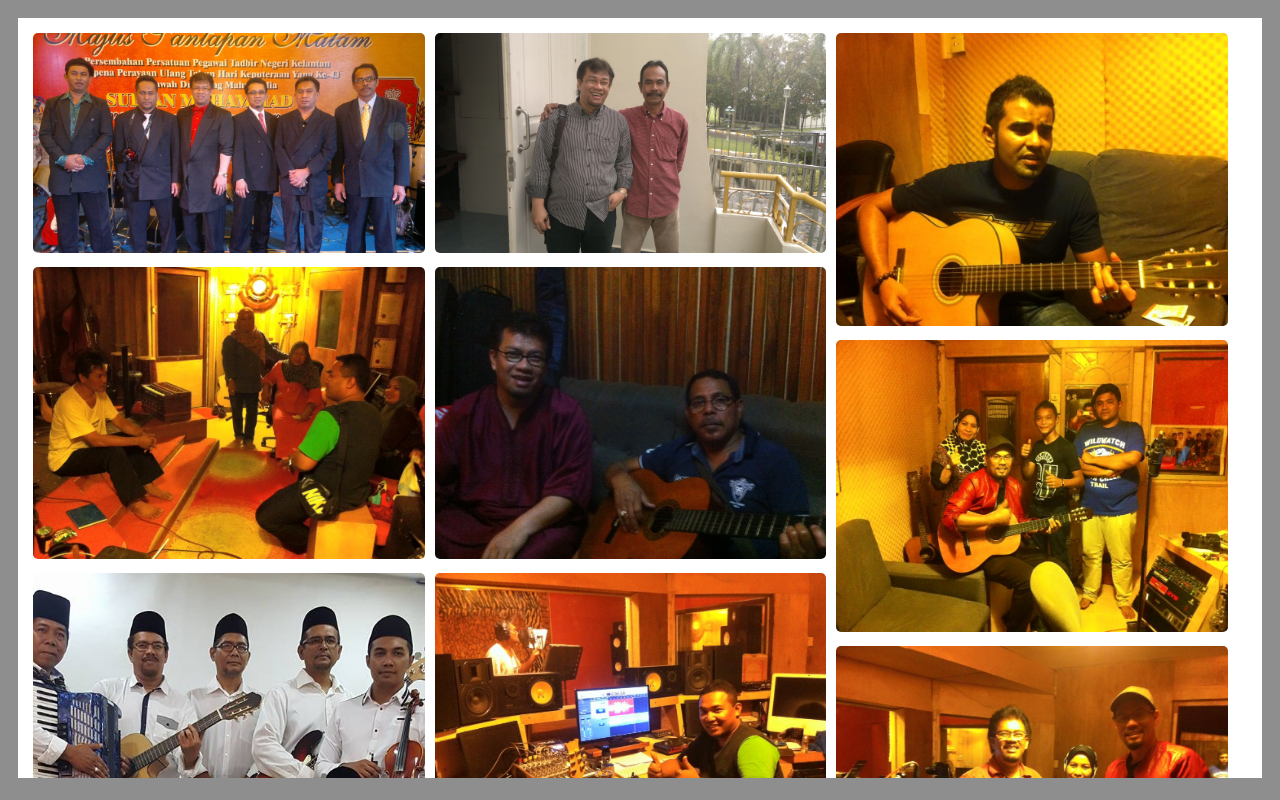
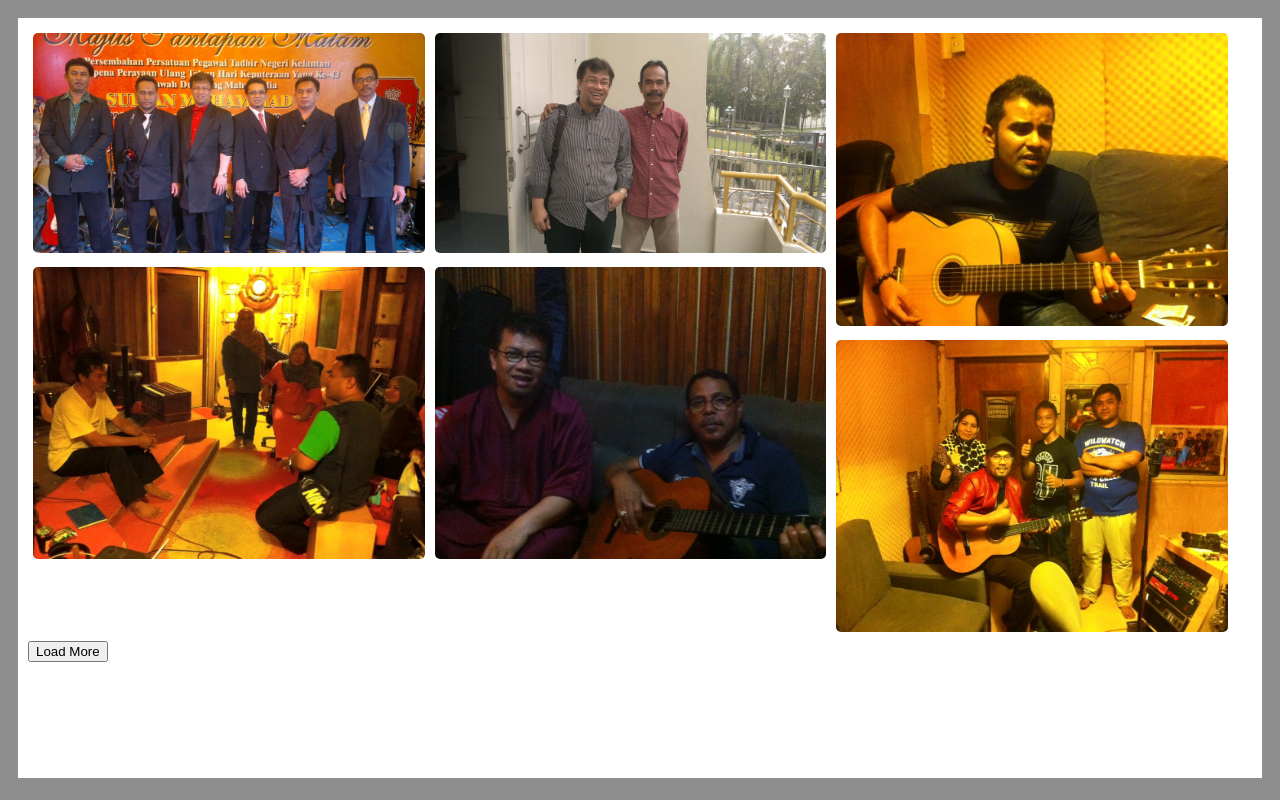
Before and after one commit to hakimihamzan/masonry, a plain HTML site: page index.html in a window 1280 px wide. Drawn offline with nearby package versions, Linux system fonts and the light colour scheme.

Commit message:
add loadMore button to add images dynamically

```diff
--- a/dominantData.js
+++ b/dominantData.js
@@ -49,4 +49,54 @@ let data = [
         person: ['kimi', 'ley'],
         path: '/dominant_img/10.jpg',
     },
+    {
+        name: 'temp name',
+        person: ['kimi', 'ley'],
+        path: '/dominant_img/11.jpg',
+    },
+    {
+        name: 'temp name',
+        person: ['kimi', 'ley'],
+        path: '/dominant_img/12.jpg',
+    },
+    {
+        name: 'temp name',
+        person: ['kimi', 'ley'],
+        path: '/dominant_img/13.jpg',
+    },
+    {
+        name: 'temp name',
+        person: ['kimi', 'ley'],
+        path: '/dominant_img/14.jpg',
+    },
+    {
+        name: 'temp name',
+        person: ['kimi', 'ley'],
+        path: '/dominant_img/15.jpg',
+    },
+    {
+        name: 'temp name',
+        person: ['kimi', 'ley'],
+        path: '/dominant_img/16.jpg',
+    },
+    {
+        name: 'temp name',
+        person: ['kimi', 'ley'],
+        path: '/dominant_img/17.jpg',
+    },
+    {
+        name: 'temp name',
+        person: ['kimi', 'ley'],
+        path: '/dominant_img/18.jpg',
+    },
+    {
+        name: 'temp name',
+        person: ['kimi', 'ley'],
+        path: '/dominant_img/19.jpg',
+    },
+    {
+        name: 'temp name',
+        person: ['kimi', 'ley'],
+        path: '/dominant_img/20.jpg',
+    },
 ];
--- a/index.html
+++ b/index.html
@@ -18,6 +18,7 @@
       <!-- start of code -->
       <div class="container">
         <div class="grid"></div>
+        <button id="load">Load More</button>
       </div>
       <!-- end of code -->
     </div>
@@ -43,27 +44,59 @@
   <!-- end of images data -->
 
   <script>
+    const imageLoadedPerClick = 6
+    // imageShown keeps track of how many images currently shown on screen
+    let imageShown = 0
+    let grid = $(".grid")
+    let loadButton = $("#load")
+
     // convert data to divElements
     let divElements = data.map((image) => {
-      return `<div class='grid-item'><img src="${image.path}"></div>`
+      if (imageShown >= imageLoadedPerClick) {
+        return
+      }
+
+      imageShown++
+      return `<div class='grid-item' onclick="zoomImage(event)"><img src="${image.path}"></div>`
     })
-
-    // get the .grid and append
-    let grid = $(".grid")
 
     // append dynamic images to .grid
     grid.append(divElements)
 
     $(document).ready(function () {
       // init Masonry
-      grid.masonry({
-        itemSelector: ".grid-item",
-      })
+      grid.masonry({ itemSelector: ".grid-item", })
 
       // layout Masonry after each image loads
-      grid.imagesLoaded().progress(function () {
-        grid.masonry("layout")
-      })
+      grid.imagesLoaded().progress(function () { grid.masonry("layout") })
+
+      // assign click handler when button is clicked
+      loadButton.on("click", loadMoreImages)
     })
+
+    function zoomImage(e) {
+      console.log(e)
+    }
+
+    function loadMoreImages(e) {
+      if (data.length > imageShown) {
+        for (let i = 0; i < imageLoadedPerClick && (imageShown + i) < data.length; i++) {
+          let div = $(`<div class='grid-item' onclick="zoomImage(event)"><img src="${data[imageShown + i].path}"></div>`);
+
+          grid.append( div ).masonry( 'appended', div );
+        }
+
+        // relaod masonry
+        grid.imagesLoaded().progress(function () {
+          grid.masonry("layout")
+        })
+
+        imageShown = imageShown + imageLoadedPerClick
+
+        if (imageShown > data.length) {
+          loadButton.hide()
+        }
+      }
+    }
   </script>
 </html>
```
Also changed, not shown: dominant_img/11.jpg (renamed from dominant_img/6188_1059466400772746_572660900530876989_n.jpg), dominant_img/12.jpg (renamed from dominant_img/52048_454430087943050_2011814247_o.jpg), dominant_img/13.jpg (renamed from dominant_img/52685_473341552718570_4504404_o.jpg), dominant_img/14.jpg (renamed from dominant_img/334111_492217180831007_1339480318_o.jpg), dominant_img/15.jpg (renamed from dominant_img/384250_286896541330645_996169492_n.jpg), dominant_img/16.jpg (renamed from dominant_img/664843_473340779385314_1308913594_o.jpg), dominant_img/17.jpg (renamed from dominant_img/620878_465039946882064_1678885581_o.jpg), dominant_img/18.jpg (renamed from dominant_img/665654_474802079239184_56759264_o.jpg), dominant_img/19.jpg (renamed from dominant_img/883196_652263564826367_138979640_o.jpg), dominant_img/20.jpg (renamed from dominant_img/1398272_845093585543363_2948730897776625307_o.jpg).
